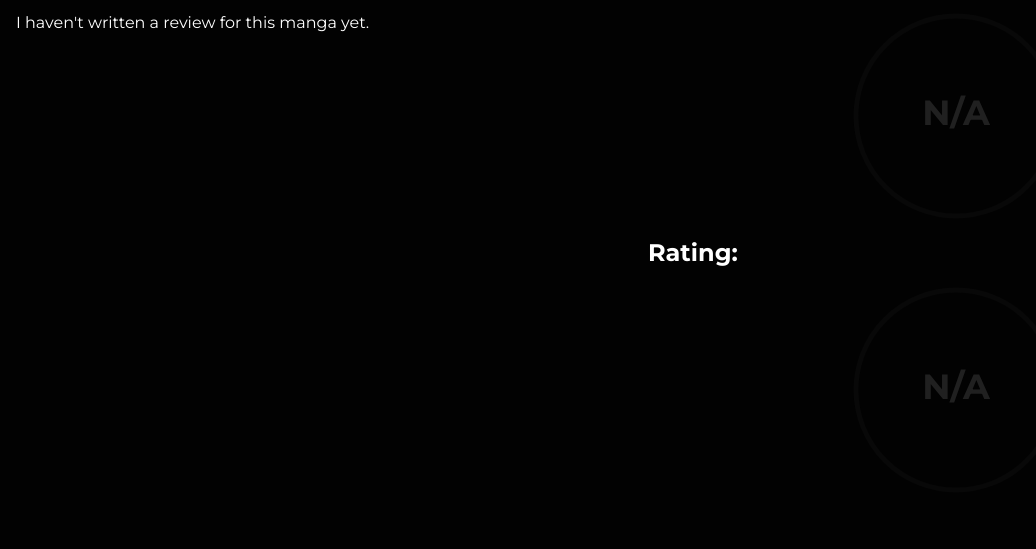
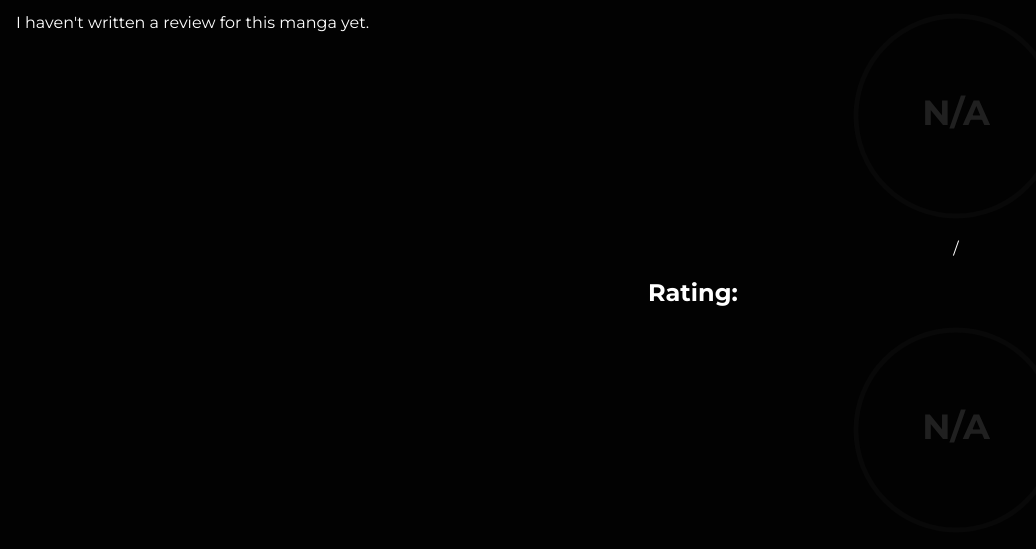
Before and after one commit to crxssed7/reviews, a Flask app: page /manga/1 in a window 1280 px wide. Shown: the part 658-1207 px from the top of the page, without its empty margins (0-1036 px from the left). Before the commit the page ends 1061 px from the top, so only its background shows below. Run offline with Flask 3, Linux system fonts and the light colour scheme; data that the repository does not hold is empty; style sheets or scripts are compiled from the project's sources; some libraries are stand-ins or nearby versions.

Commit message:
Make chapter counts clearer

```diff
--- a/src/api/presenters/__init__.py
+++ b/src/api/presenters/__init__.py
@@ -91,7 +91,7 @@ class MediaListPresenter(BasePresenter):
         collecting_icon = "<i class='m-2 fa-solid fa-bookmark'></i>" if self.collecting else ""
         favourite_icon = "<i class='m-2 fa-solid fa-heart'></i>" if self.favourite else ""
         score_icon = f"<i class='m-2 fa-solid fa-{self.score}'></i>" if self.score else ""
-        progress = f"<small class='m-2 font-bold'>{self.to_percent()}%</small>"
+        progress = f"<small class='m-2 font-bold'>{self.to_percent()}% ({self.get_maximum()})</small>"
         return f"""
         <a href="/manga/{self.media.id}" title="{self.media.romaji}">
             <div class="relative p-2 rounded min-w-[150px] w-[150px] h-[225px] bg-no-repeat bg-cover bg-center" style="background-image: url('{self.media.cover_image}');">
--- a/src/templates/manga_review.html
+++ b/src/templates/manga_review.html
@@ -43,8 +43,9 @@
         <div class="col-span-1 sm:order-last order-first">
             <div class="mb-4">
                 <h3 class="text-2xl font-bold mb-4">Progress:</h3>
-                <div class="flex justify-center">
+                <div class="flex flex-col items-center">
                     {{ progress_knob.to_html() | safe }}
+                    <p class="mt-4">{{ presenter.progress }} / {{ presenter.get_maximum() }}</p>
                 </div>
             </div>
             <div class="mb-4">
```
